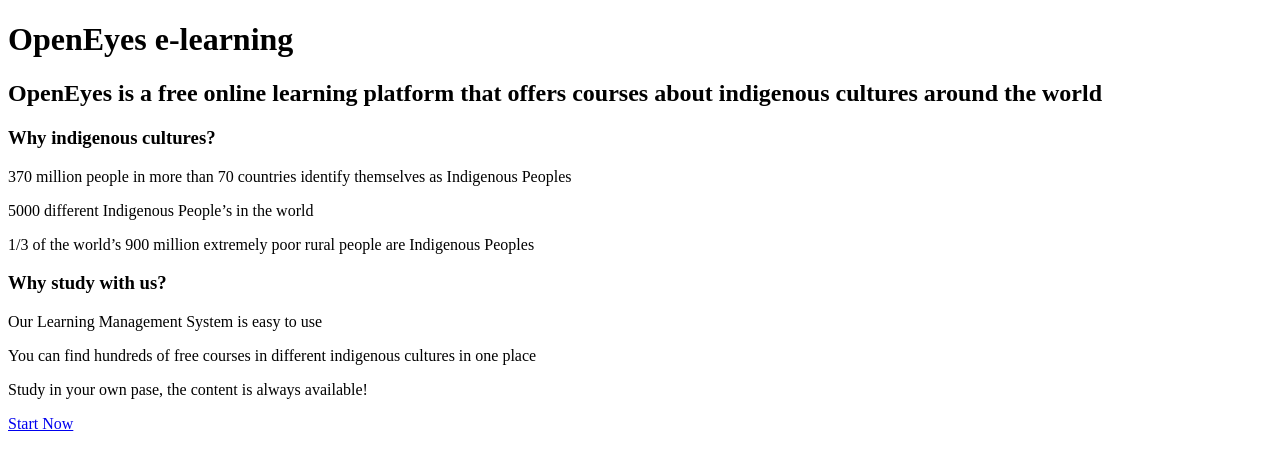
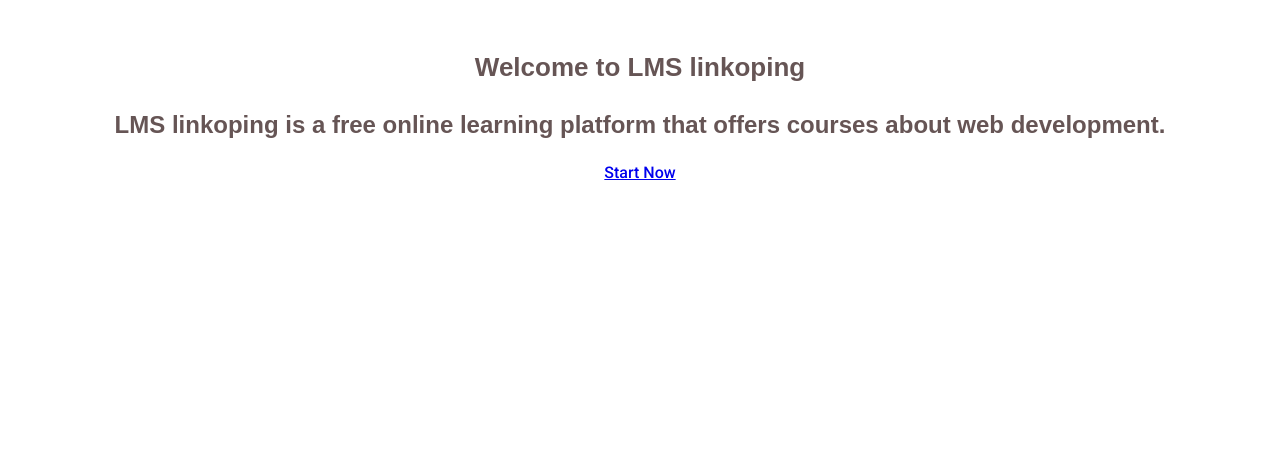
Before and after one commit to Monir2022/lms-linkoping, a React (Create React App) app: page / in a window 1280 px wide. Shown: the top 470 px of the page. Built offline with nearby package versions, Linux system fonts and the light colour scheme.

Commit message:
login css has fixed

```diff
--- a/src/App.jsx
+++ b/src/App.jsx
@@ -5,6 +5,8 @@ import { BrowserRouter } from "react-router-dom";
 // Project files
 import LoggedRoutes from "./routes/LoggedRoutes";
 import UnloggedRoutes from "./routes/UnloggedRoutes";
+import "./styles/styles.css";
+
 
 
 export default function App() {
--- a/src/components/CourseCard.jsx
+++ b/src/components/CourseCard.jsx
@@ -5,7 +5,7 @@ import { deleteDocument, updateDocument } from "../scripts/fireStore";
 export default function CourseCard({ item, courseState }) {
   const { id, active, title, duration, imageURL, description } = item;
   const [courses, setCourses] = courseState;
-  console.log(imageURL);
+
   // Method
   function changeActive() {
     const editedItem = { ...item };
@@ -63,6 +63,7 @@ export default function CourseCard({ item, courseState }) {
       <p> Duration: {duration} months</p>
       <p>{description}</p>
       <Link to="/course-details"> View details</Link>
+
       <label>
         <input type="checkbox" checked={active} onChange={changeActive} />
       </label>
--- a/src/components/CourseDetails.jsx
+++ b/src/components/CourseDetails.jsx
@@ -1,7 +1,9 @@
 
 
-export default function CourseDetails(item) {
-    const {title, details, link } = item
+export default function CourseDetails( item) {
+    const {title, details,link} = item
+
+
   return (
     <section id ="course-details">
         <h3>{title}</h3>
--- a/src/components/InputField.jsx
+++ b/src/components/InputField.jsx
@@ -3,7 +3,7 @@ export default function InputField({ setup, state }) {
     const [value, setValue] = state;
 
     return (
-      <label>
+      <label id="input-field">
         {label}
         <input
           type={type}
--- a/src/pages/Courses.jsx
+++ b/src/pages/Courses.jsx
@@ -1,5 +1,5 @@
 import { useEffect, useState } from "react";
-import { Link } from "react-router-dom";
+
 
 // Project files
 import { readCollection } from "../scripts/fireStore";
--- a/src/pages/Landing.jsx
+++ b/src/pages/Landing.jsx
@@ -2,27 +2,26 @@
 import { Link } from "react-router-dom";
 
 // Project files
-
-import ContentItem from "../components/ContentItem";
+import LandingContent from "../components/LandingContent";
 import JSONContent from "../data/landing-content.json";
 
 export default function Landing() {
   const Content = JSONContent.map((item) => (
-    <ContentItem key={item.id} item={item} />
+    <LandingContent key={item.id} item={item} />
   ));
   return (
     <div id="landing">
       <header>
         <div className="logo"></div>
-        <h1>OpenEyes e-learning</h1>
+        <h1>Welcome to LMS linkoping</h1>
       </header>
       <section className="content">
         <h2>
-          OpenEyes is a free online learning platform that offers courses about
-          indigenous cultures around the world
+        LMS linkoping is a free online learning platform that offers courses about
+          web development.
         </h2>
-        {Content}
-        <Link to="/home">Start Now</Link>
+        {LandingContent}
+        <Link to="/login">Start Now</Link>
       </section>
     </div>
   );
--- a/src/pages/Login.jsx
+++ b/src/pages/Login.jsx
@@ -35,17 +35,17 @@ export default function Login({ uidState }) {
   }
   return (
     <div id="login">
-      <h1>Welcome back racing</h1>
-      <p>Please login to access all our content</p>
+      <header>
+        <h3>Login to LMS linkoping</h3>
+      </header>
       <form onSubmit={onLogin}>
         <InputField setup={form.email} state={[email, setEmail]} />
         <InputField setup={form.password} state={[password, setPassword]} />
         <button>Submit</button>
+        <Link to="/signup">Sign up</Link>
+        <Link to="/">Landing page</Link>
+        <Link to="/recover-password">Forget password</Link>
       </form>
-      <p>
-        Did you forget your password? Then{" "}
-        <Link to="/recover-password">click here</Link>
-      </p>
     </div>
   );
 }
--- /dev/null
+++ b/src/styles/base/layout.css
@@ -0,0 +1,23 @@
+@import url("https://fonts.googleapis.com/css2?family=Roboto:wght@300;500&display=swap");
+.App {
+  font-family: "Roboto", sans-serif;
+  text-align: center;
+  margin: 48px;
+}
+body {
+  background-color: rgb(255, 255, 255);
+
+}
+
+.App img {
+  max-width: 200px;
+  height: auto;
+}
+
+h2,
+h3,
+h1,
+p span {
+  color: rgb(102, 85, 85);
+  font-family: "Poppins", sans-serif;
+}
--- /dev/null
+++ b/src/styles/base/typography.css
@@ -0,0 +1,48 @@
+h1 {
+    font-size: 24px;
+    line-height: 1.5;
+  }
+  h2 {
+    font-size: 24px;
+    line-height: 1.5;
+  }
+  h3 {
+    font-size: 18px;
+    font-weight: bold;
+  }
+
+  p,
+  label {
+    font-size: 14px;
+    line-height: 1.6;
+  }
+
+  small {
+    font-size: 14px;
+    line-height: 1.6;
+  }
+  label {
+    font-weight: bold;
+  }
+
+  @media (min-width: 750px) {
+    h1 {
+      font-size: 26px;
+      font-weight: bold;
+    }
+
+    h2 {
+      font-size: 24px;
+      font-weight: bold;
+    }
+
+    h3 {
+      font-size: 18px;
+      font-weight: bold;
+    }
+
+    p {
+      font-size: 18px;
+      font-weight: normal;
+    }
+  }
--- /dev/null
+++ b/src/styles/components/login.css
@@ -0,0 +1,70 @@
+#login {
+    display: flex;
+    flex-direction: column;
+    justify-content: center;
+    align-items: center;
+}
+#login header {
+    margin: 0;
+    padding: 0;
+    width: 100%;
+    height: 300px;
+    background-image: url("assets/pictures/login.jpg");
+    background-size: cover;
+    background-position: center;
+    display: grid;
+    justify-items: center;
+    align-items: center;
+  }
+  #login header h3 {
+    text-align: center;
+    color: white;
+    background-color: rgba(94, 79, 79, 0.514);
+    margin: 0;
+  }
+  #login button {
+    font-size: 16px;
+    text-transform: uppercase;
+    text-decoration: none;
+    color: rgb(34, 6, 6);
+    background-color: rgba(0, 0, 0, 0.212);
+    height: 43px;
+    width: 136px;
+    margin: 1rem;
+    border-radius: 1rem;
+  }
+
+  #login form {
+    padding-top: 2rem;
+    display: grid;
+    grid-template-columns: 1fr;
+    justify-content: center;
+    justify-items: center;
+    width: 40%;
+    min-width: 250px;
+    background-color: rgb(183, 183, 199);
+    padding-bottom: 2rem;
+
+  }
+  #input-field input {
+    width: 220px;
+    height: 30px;
+    color: black;
+    font-size: 20px;
+  }
+
+  #input-field {
+    margin-top: 1rem;
+  }
+  #login form a {
+      text-decoration: none;
+      color: black;
+      margin: 0.3rem;
+      border: 1px solid black;
+      padding: 0.2rem;
+      border-radius: 0.2rem;
+  }
+  #login form a:hover {
+      text-decoration: underline;
+      color:blueviolet
+  }
--- /dev/null
+++ b/src/styles/styles.css
@@ -0,0 +1,6 @@
+@import url('https://fonts.googleapis.com/css2?family=Roboto:wght@300;700&display=swap');
+/* Base*/
+@import './base/layout.css';
+@import "./base/typography.css";
+
+@import "./components/login.css"
```
Also changed, not shown: src/assets/pictures/login.jpg (added), src/components/LandingContent.jsx (renamed from src/components/ContentItem.jsx).
